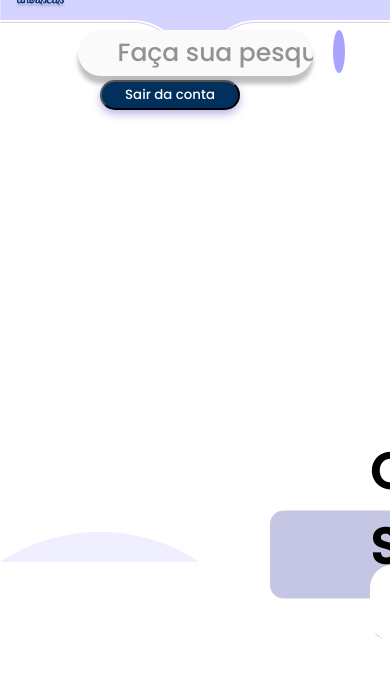
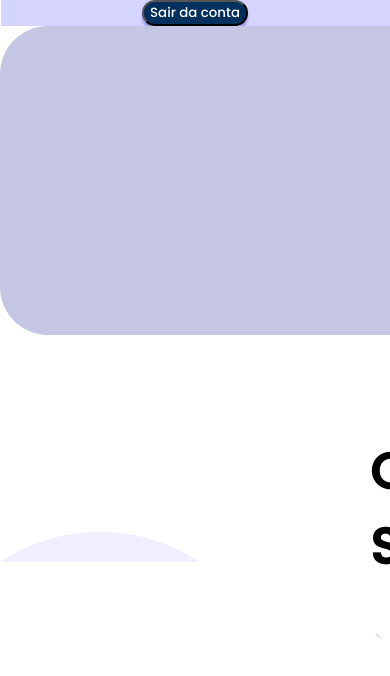
Before and after one commit to FGA0138-MDS-Ajax/2023-2-CENTAURI, a React (Create React App) app: page /usuario in a window 390 px wide. Shown: the top 676 px of the page. Built offline with nearby package versions, Linux system fonts and the light colour scheme; no server answers; sample sign-in values are in the browser's storage.

Commit message:
arrumando responsividade da pagina home e de pesquisa
Co-authored-by: renantfm4 <renantfm0@gmail.com>
Co-authored-by: pedroMADBR <trabalhos.pedromiguel@gmail.com>

```diff
--- a/src/components/pages/Home.js
+++ b/src/components/pages/Home.js
@@ -3,10 +3,9 @@ import { Link, useNavigate } from 'react-router-dom';
 import { useAuth } from '../contexts/AuthContext';
 import { MeiliSearch } from 'meilisearch';
 import styles from './Home.module.css';
-
 import botaoPesquisa from '../img/botaoPesquisa.svg';
 import logo from '../img/logo.svg';
-import login from "../img/Login.svg";
+import login from '../img/Login.svg'
 import menina from '../img/meninaNotebook.svg';
 import bolinha1 from '../img/Bolinha 1.svg';
 import bolinha2 from '../img/Bolinha 2.svg';
@@ -21,6 +20,16 @@ function Home(){
       apiKey: 'masterKey',
     })
     const navigate = useNavigate();
+
+    const handleSearchSubmit = (e) => {
+        e.preventDefault();
+
+        // Obtém o valor da barra de pesquisa corretamente
+        const searchQuery = e.target.querySelector('input[type="text"]').value || '';
+
+        // Navega para a página de pesquisa com o parâmetro de consulta
+        navigate(`/pesquisa?query=${encodeURIComponent(searchQuery)}`);
+    };
 
     const searchDocuments = async (e)=> {
         client
@@ -60,7 +69,7 @@ function Home(){
 
                 </div>
                 <div>
-                    <form className={styles.search_bar}>
+                    <form className={styles.search_bar}  onSubmit={handleSearchSubmit}>
                         <input type="text" placeholder="Faça sua pesquisa"/>
                         <button type="submit" className={styles.botaoPesquisa}><img src={botaoPesquisa} alt="botão de pesquisar"></img></button>
                     </form>
@@ -115,4 +124,4 @@ function Home(){
     )
 }
 
-export default Home;
+export default Home
--- a/src/components/pages/Pesquisa.js
+++ b/src/components/pages/Pesquisa.js
@@ -45,10 +45,21 @@ function Pesquisa({id}) {
   const [userEmail, setUserEmail] = useState("");
   const [userToken, setUserToken] = useState("");
 
+  const location = useLocation();
+  const queryParams = new URLSearchParams(location.search);
+  const initialSearchQuery = queryParams.get('query') || '';
+
 
   const paginainicial = () => {
     navigate("/");
   };
+
+  useEffect(() => {
+    if (initialSearchQuery) {
+      // Perform the initial search with the query from the URL
+      searchDocuments(initialSearchQuery);
+    }
+  }, [initialSearchQuery]);
 
   useEffect(() => {
     axios.get("http://localhost:8800/auth/login/success", {
--- a/src/components/pages/Usuario.js
+++ b/src/components/pages/Usuario.js
@@ -1,8 +1,6 @@
 import React, { useState, useEffect } from "react";
 import axios from "axios";
 import styles from "./Usuario.module.css";
-import topo from "../img/topoPagina.svg";
-import retangulo from "../img/RetanguloUsuario.svg";
 import retanguloBranco from "../img/RetanguloUsuarioB.svg";
 import menina from "../img/meninaUsuario.svg";
 import estrela from "../img/estrela.svg";
@@ -66,31 +64,35 @@ function Usuario() {
   };
 
   return (
-    <div>
+    <body className="before-login-body">
       {isLoggedIn ? (
-        <div>
+        <body className={styles.userPage} alt="logged-body">
+          <div className={styles.containerSuperior} alt="superior-container">
             <button className={styles.sair} onClick={handleLogout}>Sair da conta</button>
-          <div>
-            <form action="" className={styles.search_bar}>
+            {/* <form action="" className={styles.search_bar}>
                 <input type="text" placeholder="Faça sua pesquisa" />
                 <button type="submit" className={styles.botaoPesquisa}><img src={botaoPesquisa} alt="Ícone de pesquisa" /></button>
-            </form>
-            <img src={topo} className={styles.imagem} alt="Imagem de topo"></img>
-            <img src={retangulo} className={styles.retangulo} alt="Retângulo"></img>
+            </form> */}
+          </div>
+          <div className={styles.containerPrincipal} alt="main-container">
+            <div alt="user-info-container">
+              <div className={styles.userPanel} alt="user-panel">
                 <h1 className={styles.ola}>Olá, {user?.name}</h1>
+              </div>
+
               <img src={retanguloBranco} className={styles.retanguloBranco} alt="Retângulo branco"></img>
                 <p className={styles.nome}>Nome: {user?.name}</p>
                 <p className={styles.email}>Email: {user?.email}</p>
-            {console.log("Objeto do Usuário:", user)}
+            </div>
             <img src={menina} className={styles.menina} alt="Desenho de uma menina"></img>
             <img src={onda} className={styles.onda} alt="Fundo com uma onda"></img>
             <div className={styles.onda}>
               <img src={estrela} className={styles.estrela} alt="Estrela para favoritar itens"></img>
             </div>
           </div>
-        </div>
+        </body>
       ) : null}
-    </div>
+    </body>
   );
 }
 
--- a/src/components/pages/Usuario.module.css
+++ b/src/components/pages/Usuario.module.css
@@ -7,15 +7,20 @@
     max-width: 100%;
     margin: 0 auto;
 }
-.imagem{
-    left: 0%;
-    top: -2%;
-    position: absolute;
-    width: 100%;
-    z-index: -1;
+
+.userPage{
+    display: flex;
+    flex-direction: column;
 }
 
-.search_bar{
+.containerSuperior{
+    display: flex;
+    width: 100%;
+    background-image: url(../img/topoPagina.svg);
+}
+
+
+/* .search_bar{
     width: 50%;
     height: 46px;
     margin-top: 30px;
@@ -55,7 +60,7 @@
 }
 .search_bar button:hover{
     cursor: pointer;
-}
+} */
 
 ::placeholder{
     color: #929292;
@@ -65,19 +70,12 @@
 }
 
 .sair{
-    top:80px;
-    right: 150px;
-    width: 140px;
-    height: 30px;
-    position: absolute;
-    /* display: flexbox; */
-    justify-content: right;
-    /* align-items: center; */
+
     background-color: #00305b;
     color: #FFFFFF;
     font-family: Poppins, serif;
     border-radius: 15px;
-    box-shadow: 0px 4px 9px 0px rgba(77, 71, 195, 0.40);
+    box-shadow: 0px 4px 2px 0px rgba(77, 71, 195, 0.40);
 }
 
 .sair:hover {
@@ -85,14 +83,16 @@
     cursor: pointer;
 }
 
+.containerPrincipal{
+    flex-direction: column;
+}
 
-.retangulo {
-    position: absolute;
+.userPanel {
+    background-image: url(../img/RetanguloUsuario.svg);
     width: 1367px;
     height: 309px;
-    top: 400px;
-    left: 270px;
 }
+
 
 .retanguloBranco{
     position: absolute;
```
Lines whose indentation alone changed are shown as unchanged.
